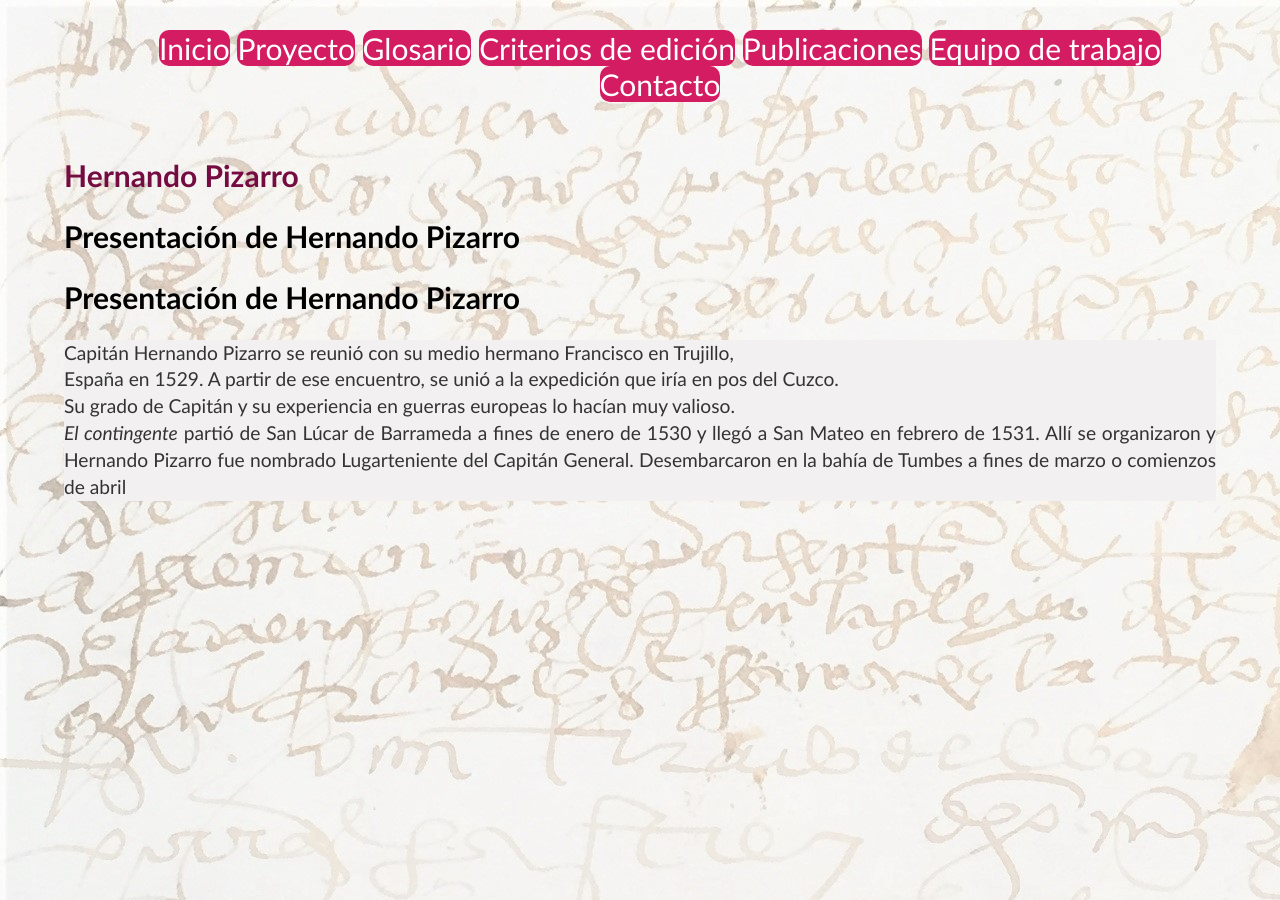
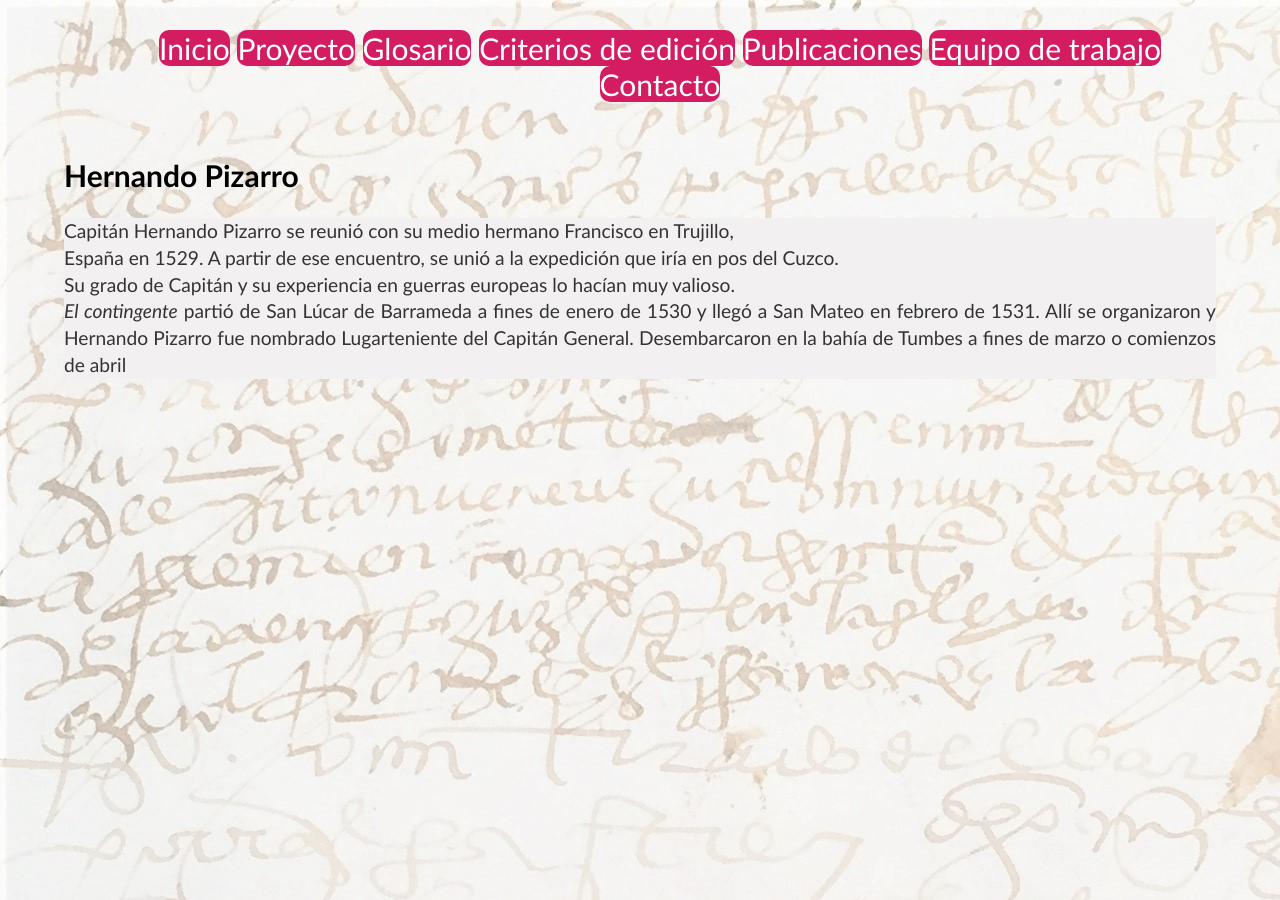
Before and after one commit to glosascroniquenses/glosascroniquenses.github.io, a Jekyll site: the page built from intro/Hernando Pizarro.html, in a window 1280 px wide. Built offline with Jekyll 4.4.1, drawn with Linux system fonts in a browser that asks for light colours.

Commit message:
Update intro.html

```diff
--- a/_layouts/intro.html
+++ b/_layouts/intro.html
@@ -3,8 +3,6 @@ layout: default
 ---
 <article>
     <header>
-    <h1><a href="{{ autore.url }}" style="color:#750C41;">{{ page.title }}</a></h1>
-    <h1><a href="/autores/{{ page.data }}" >Presentación de {{ page.title }}</a><h1>
-    <h1><a href="/autores/{{ page.data }}/" >Presentación de {{ page.title }}</a><h1>
+    <h1><a href="/autores/{{ page.data }}" >{{ page.title }}</a><h1>
     </header>
     <p>{{ content }}</p>
```
